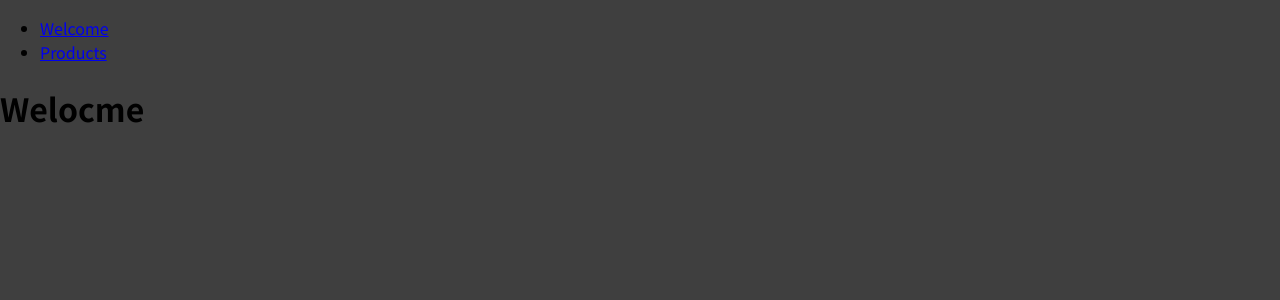
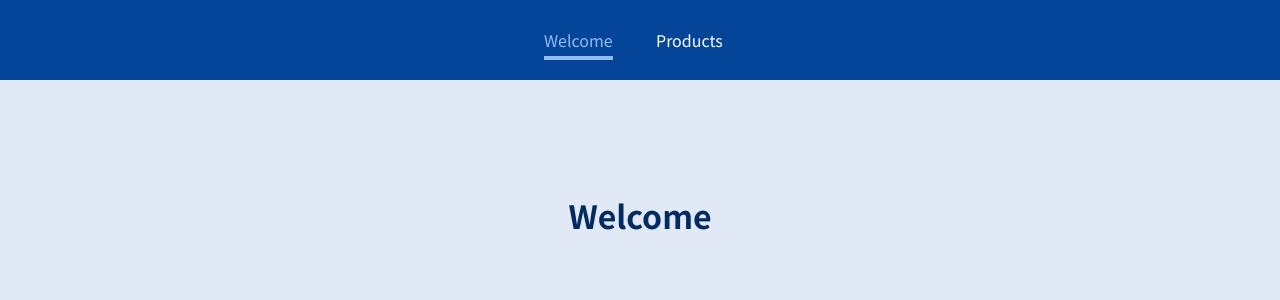
Before and after one commit to MS-D-rei/React_Router_Sample_App, a React (Vite) app: page /welcome in a window 1280 px wide. Shown: the top 300 px of the page. Built offline with nearby package versions, Linux system fonts and the light colour scheme.

Commit message:
add link with NavLink component

```diff
--- a/src/components/MainHeader.tsx
+++ b/src/components/MainHeader.tsx
@@ -1,19 +1,28 @@
-import { Link } from 'react-router-dom';
+import { NavLink } from 'react-router-dom';
+import { MainHeaderHeader } from '@/components/MainHeaderStyle';
+
+/* https://reactrouter.com/en/main/components/nav-link */
+// A <NavLink> is a special kind of <Link> that knows whether or not it is "active".
+// By default, an active class is added to a <NavLink> component when it is active
 
 function MainHeader() {
   return (
-    <header>
+    <MainHeaderHeader>
       <nav>
         <ul>
           <li>
-            <Link to='/welcome'>Welcome</Link>
+            <NavLink to="/welcome">
+              Welcome
+            </NavLink>
           </li>
           <li>
-            <Link to="/products">Products</Link>
+            <NavLink to="/products">
+              Products
+            </NavLink>
           </li>
         </ul>
       </nav>
-    </header>
+    </MainHeaderHeader>
   );
 }
 
--- /dev/null
+++ b/src/components/MainHeaderStyle.ts
@@ -0,0 +1,40 @@
+import styled from 'styled-components';
+
+export const MainHeaderHeader = styled.header`
+  width: 100%;
+  height: 5rem;
+  background-color: #044599;
+  padding: 0 10%;
+
+  & nav {
+    height: 100%;
+  }
+
+  & ul {
+    height: 100%;
+    list-style: none;
+    display: flex;
+    padding: 0;
+    margin: 0;
+    align-items: center;
+    justify-content: center;
+  }
+
+  & li {
+    margin: 0 1rem;
+    width: 5rem;
+  }
+
+  & a {
+    color: white;
+    text-decoration: none;
+  }
+
+  & a:hover,
+  a:active,
+  a.active {
+    color: #95bcf0;
+    padding-bottom: 0.25rem;
+    border-bottom: 4px solid #95bcf0;
+  }
+`;
--- a/src/components/pages/Welcome.tsx
+++ b/src/components/pages/Welcome.tsx
@@ -1,5 +1,5 @@
 function Welcome() {
-  return <h1>Welocme</h1>;
+  return <h1>Welcome</h1>;
 }
 
 export default Welcome;
--- a/src/index.css
+++ b/src/index.css
@@ -10,5 +10,17 @@ html {
 
 body {
   margin: 0;
-  background-color: #3f3f3f;
+  background-color: #e0e9f5;
 }
+
+main {
+  margin-top: 7rem;
+  text-align: center;
+}
+
+h1,
+h2,
+h3,
+p {
+  color: #042b5f;
+}
```
